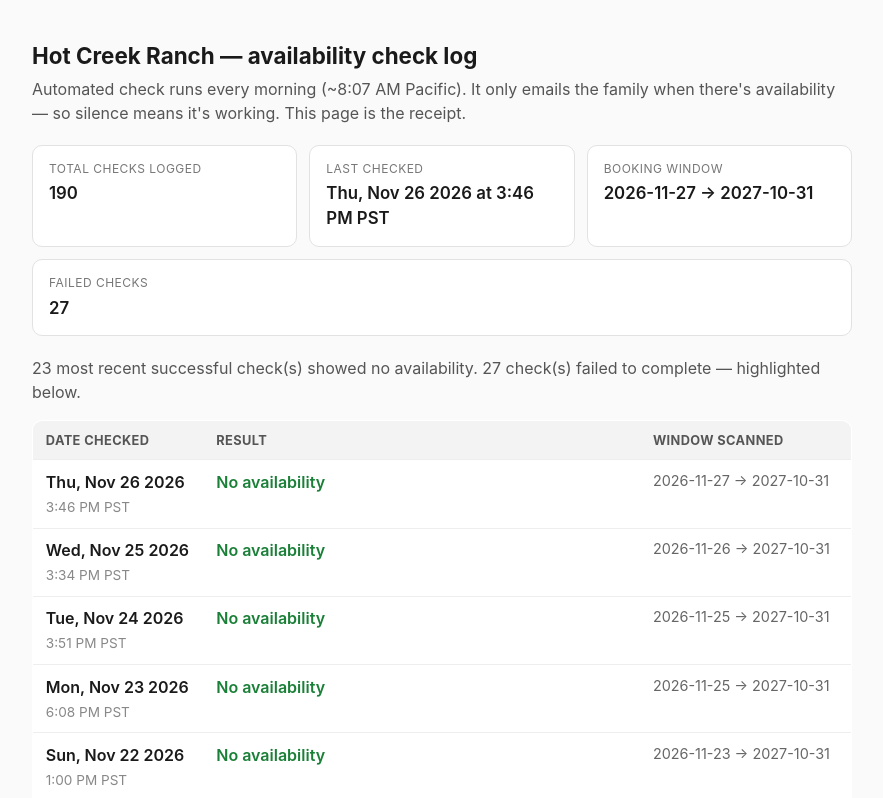
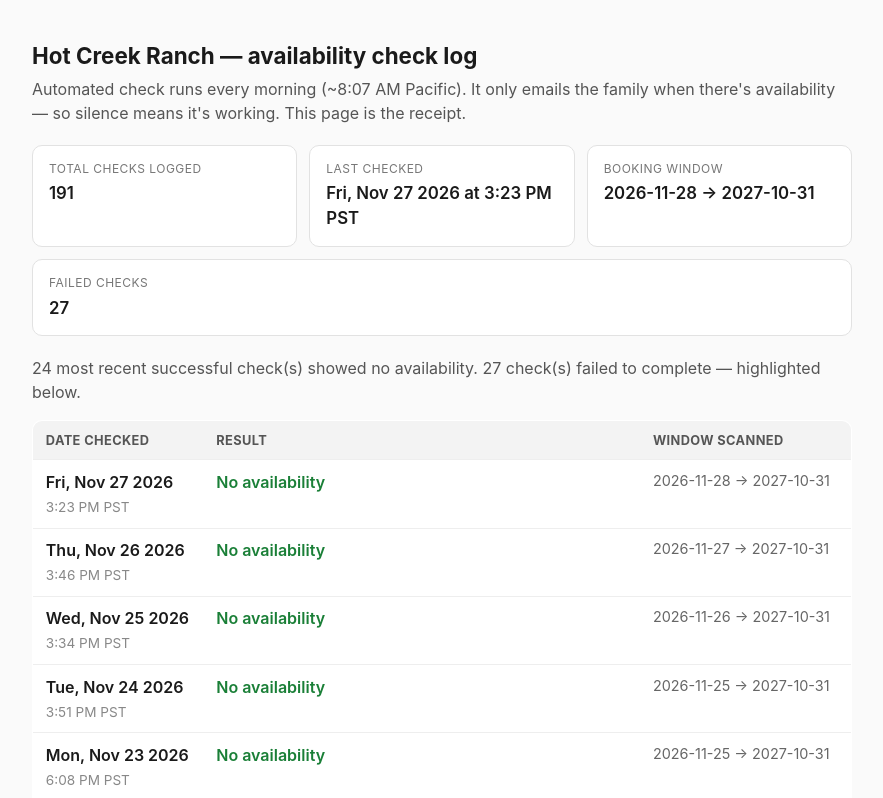
Before and after one commit to spacemanspiff85/hot-creek-log, a plain HTML site: page index.html in a window 1280 px wide. Shown: the top 798 px of the page, without its empty margins (198-1081 px from the left). Drawn offline with Linux system fonts and the light colour scheme.

Commit message:
log: 2026-11-27 page update

```diff
--- a/index.html
+++ b/index.html
@@ -55,16 +55,17 @@
   This page is the receipt.</p>
 
   <div class="cards">
-    <div class="card"><div class="k">Total checks logged</div><div class="v">190</div></div>
-    <div class="card"><div class="k">Last checked</div><div class="v">Thu, Nov 26 2026 at 3:46 PM PST</div></div>
-    <div class="card"><div class="k">Booking window</div><div class="v">2026-11-27 → 2027-10-31</div></div>
+    <div class="card"><div class="k">Total checks logged</div><div class="v">191</div></div>
+    <div class="card"><div class="k">Last checked</div><div class="v">Fri, Nov 27 2026 at 3:23 PM PST</div></div>
+    <div class="card"><div class="k">Booking window</div><div class="v">2026-11-28 → 2027-10-31</div></div>
     <div class="card"><div class="k">Failed checks</div><div class="v">27</div></div>
   </div>
-  <p class="sub">23 most recent successful check(s) showed no availability. 27 check(s) failed to complete — highlighted below.</p>
+  <p class="sub">24 most recent successful check(s) showed no availability. 27 check(s) failed to complete — highlighted below.</p>
 
   <table>
     <thead><tr><th>Date checked</th><th>Result</th><th>Window scanned</th></tr></thead>
     <tbody>
+<tr><td class="date">Fri, Nov 27 2026<br><span class="time">3:23 PM PST</span></td><td><span class="ok">No availability</span></td><td class="window">2026-11-28 → 2027-10-31</td></tr>
 <tr><td class="date">Thu, Nov 26 2026<br><span class="time">3:46 PM PST</span></td><td><span class="ok">No availability</span></td><td class="window">2026-11-27 → 2027-10-31</td></tr>
 <tr><td class="date">Wed, Nov 25 2026<br><span class="time">3:34 PM PST</span></td><td><span class="ok">No availability</span></td><td class="window">2026-11-26 → 2027-10-31</td></tr>
 <tr><td class="date">Tue, Nov 24 2026<br><span class="time">3:51 PM PST</span></td><td><span class="ok">No availability</span></td><td class="window">2026-11-25 → 2027-10-31</td></tr>
@@ -258,7 +259,7 @@
     </tbody>
   </table>
 
-  <footer>Generated Thu, Nov 26 2026 at 3:46 PM PST from
+  <footer>Generated Fri, Nov 27 2026 at 3:23 PM PST from
   logs/history.jsonl. One row per completed run.</footer>
 </body>
 </html>
```
